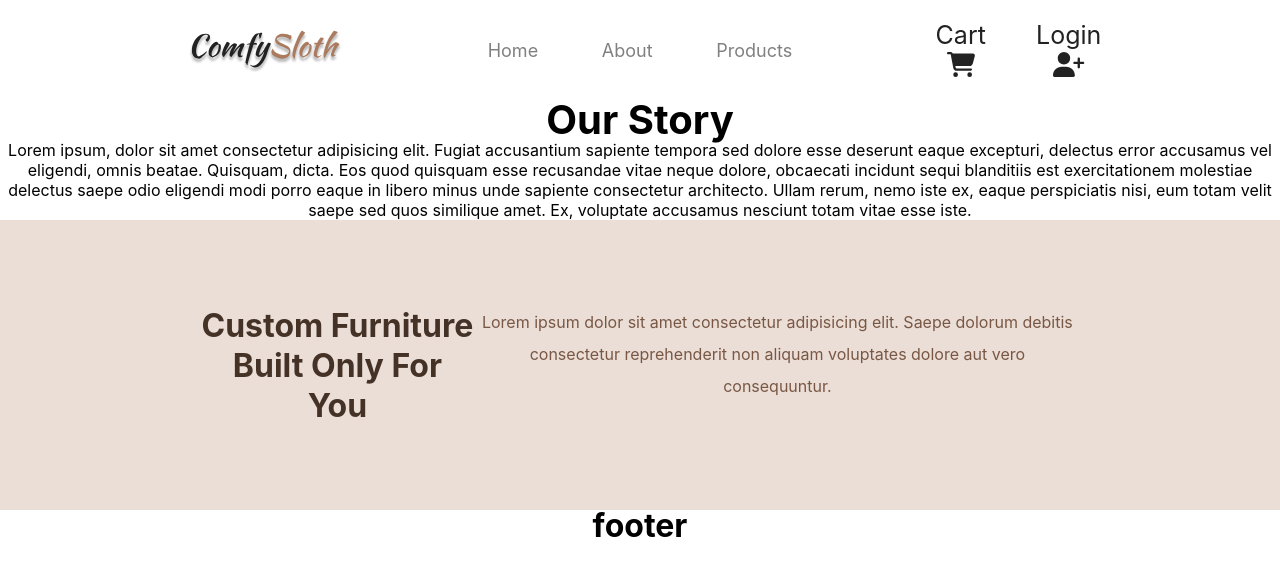
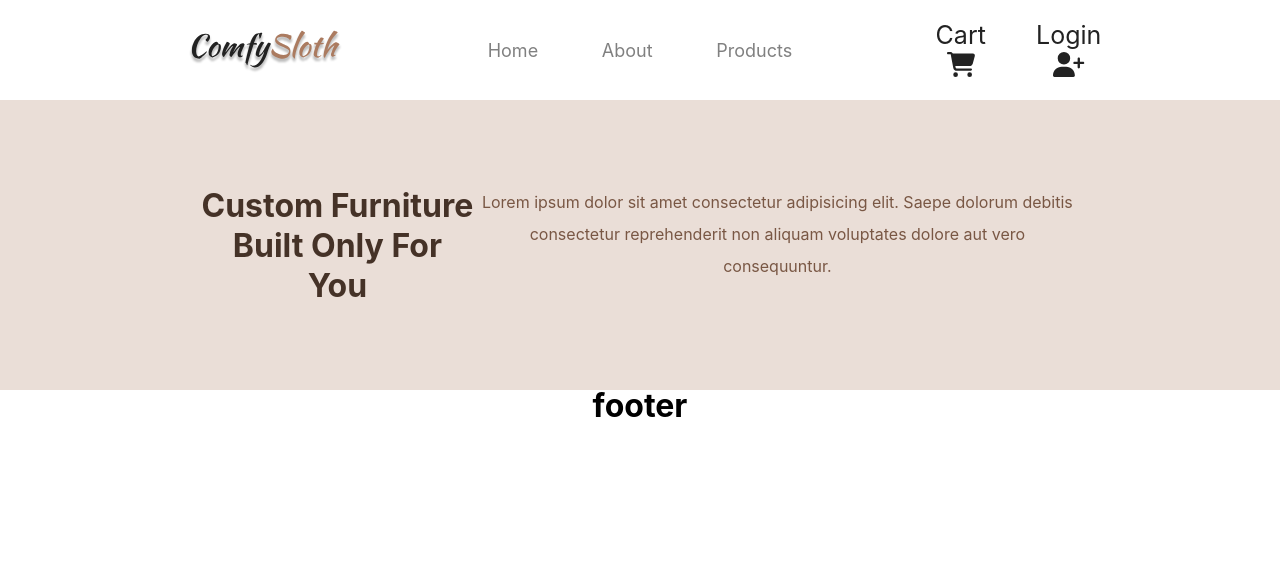
Before and after one commit to Lamie2/ComfySloth, a React (Create React App) app: page / in a window 1280 px wide. Shown: the top 576 px of the page. Built offline with nearby package versions, Linux system fonts and the light colour scheme; the HTML template or start-up script is replaced by a standard one.

Commit message:
HeaderChanges

```diff
--- a/src/pages/Header/Header.tsx
+++ b/src/pages/Header/Header.tsx
@@ -25,14 +25,6 @@ export const Header = () => {
         </div>
 
       </nav>
-      <article>
-        <div className="title">
-          <h2>Our Story</h2>
-          <div className="underline"></div>
-        </div>
-        <p>Lorem ipsum, dolor sit amet consectetur adipisicing elit. Fugiat accusantium sapiente tempora sed dolore esse deserunt eaque excepturi, delectus error accusamus vel eligendi, omnis beatae. Quisquam, dicta. Eos quod quisquam esse recusandae vitae neque dolore, obcaecati incidunt sequi blanditiis est exercitationem molestiae delectus saepe odio eligendi modi porro eaque in libero minus unde sapiente consectetur architecto. Ullam rerum, nemo iste ex, eaque perspiciatis nisi, eum totam velit saepe sed quos similique amet. Ex, voluptate accusamus nesciunt totam vitae esse iste.</p>
-      </article>
-
     </section>
   )
 }
```
